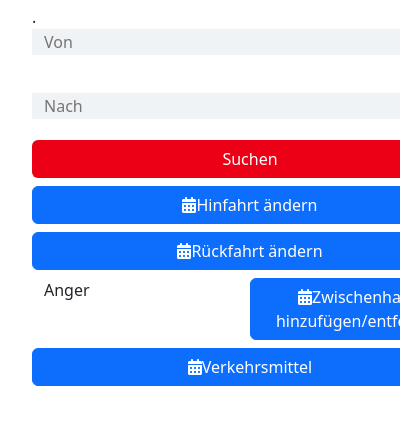
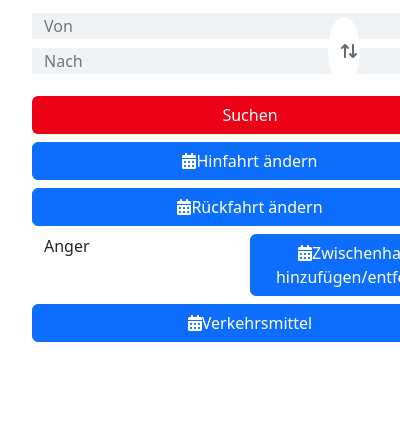
Before and after one commit to ibozorus/browser_extension_db, a browser extension: page popup.html in a window 400 px wide. Shown: the part 57-482 px from the top of the page. Drawn offline with nearby package versions, Linux system fonts and the light colour scheme.

Commit message:
- Tauschen icon platziert

```diff
--- a/popup.css
+++ b/popup.css
@@ -8,7 +8,8 @@ body {
 
 .text-input {
     background-color: #f0f3f5;
-    border: none
+    border: none;
+    margin-top: 2% !important;
 }
 
 
@@ -17,15 +18,22 @@ body {
     max-height: 550px;
     margin: 0 auto;
 }
+
 .input-group-append {
     cursor: pointer;
 }
+
 #station-tauschen {
-    border-radius: 100px;
+    border-radius: 50%;
     color: rgb(100, 105, 115);
-    background-color: rgba(0, 0, 0, 0);
+    background-color: white;
     border-color: rgba(0, 0, 0, 0);
+    width: 8%;
+    height: 8%;
+    position: absolute;
     z-index: 1;
+    margin-left: 74%;
+    margin-top: 3.1%;
 }
 
 #suchen-button {
--- a/popup.html
+++ b/popup.html
@@ -13,18 +13,19 @@
     <h1 id="header">DB Sniffer</h1>
     <form>
         <div class="container">
-            <div class="row">.
-                <label for="von-input"></label><input placeholder="Von" type="text" id="von-input" name="von-input"
-                                                      class="text-input col-12"/>
-            </div>
-            <div class="row offset-11 col-1">
-                <button id="station-tauschen" class="btn btn-primary">
+            <div class="row">
+                <label for="von-input"></label>
+                <input placeholder="Von" type="text" id="von-input" name="von-input"
+                       class="text-input col-12"
+                       data-bs-toggle="modal" data-bs-target="#nach-modal"/>
+
+                <button id="station-tauschen" class="col-12" onclick="console.log('31');">
                     <i id="arrow-icon" class="fa-solid fa-arrow-right-arrow-left fa-rotate-90"></i>
                 </button>
-            </div>
-            <div class="row">
+
                 <label for="nach-input"></label>
-                <input placeholder="Nach" type="text" id="nach-input" name="nach-input" class="text-input col-12"/>
+                <input placeholder="Nach" type="text" id="nach-input" name="nach-input"
+                       class="text-input col-12"/>
             </div>
             <div class="row">
                 <button id="suchen-button" class="btn">Suchen</button>
@@ -56,6 +57,21 @@
         </div>
     </form>
 </div>
+
+<div id="nach-modal" class="modal" tabindex="-1">
+    <div class="modal-fullscreen modal-dialog">
+        <div class="modal-content">
+            <div class="modal-header">
+                <h5 class="modal-title">Nach</h5>
+                <button type="button" class="btn-close" data-bs-dismiss="modal" aria-label="Close"></button>
+            </div>
+            <div class="modal-body">
+                <p>Ziel auswählen</p>
+            </div>
+        </div>
+    </div>
+</div>
+
 <script src="node_modules/jquery/dist/jquery.min.js"></script>
 <script src="node_modules/jquery-ui-dist/jquery-ui.min.js"></script>
 <script src="node_modules/@popperjs/core/dist/umd/popper.min.js"></script>
```
